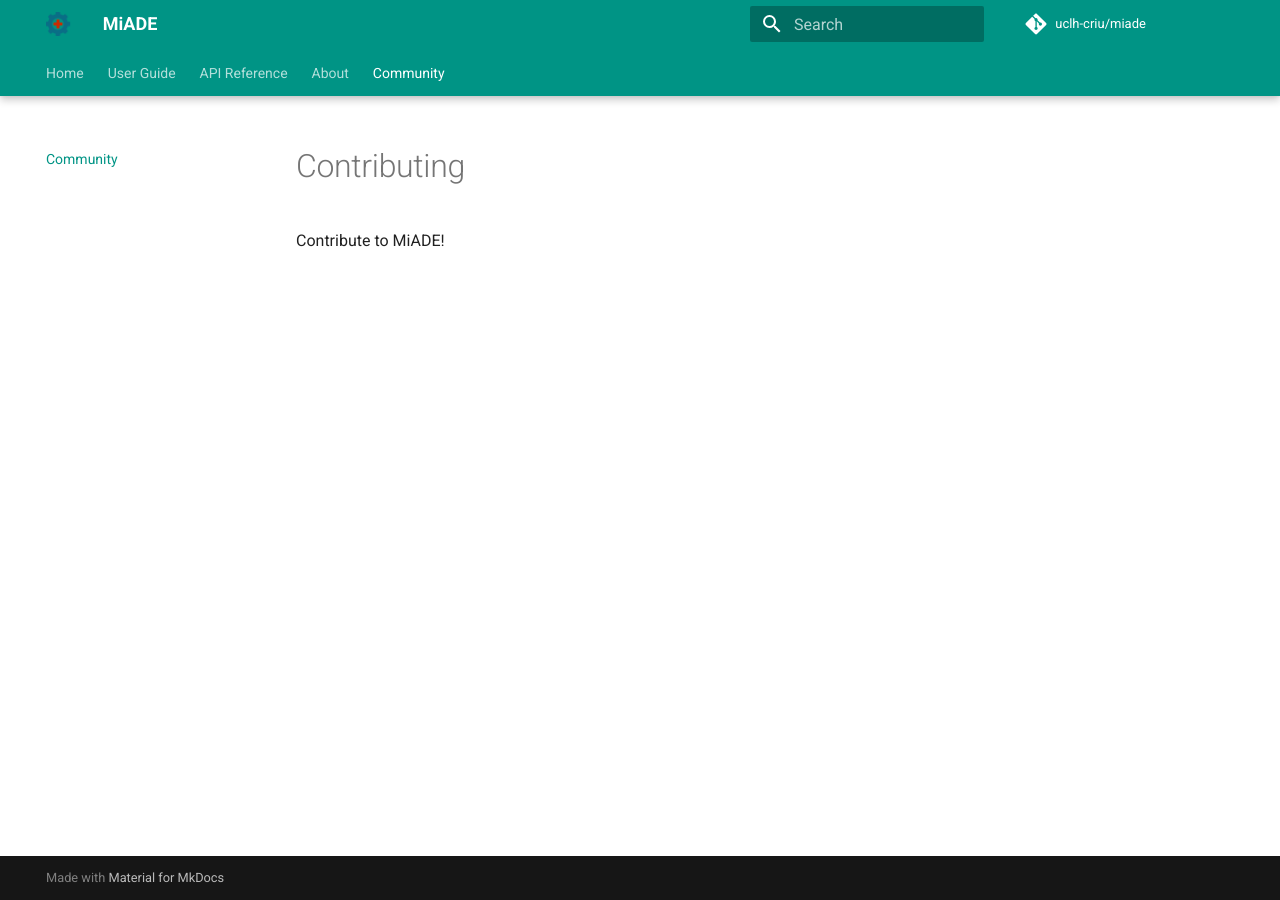
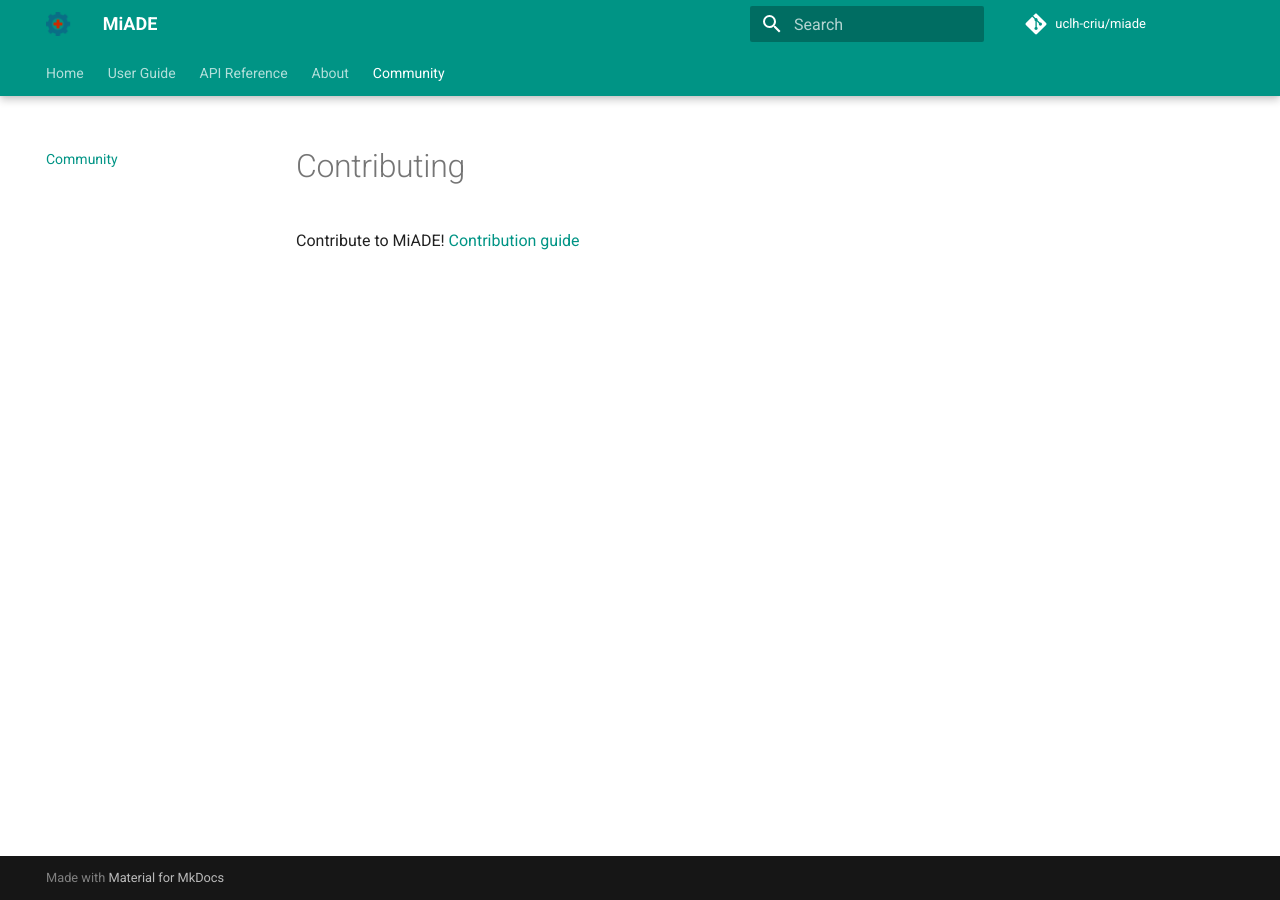
Before and after one commit to uclh-criu/miade, an MkDocs documentation site: the page built from docs/contributing.md, in a window 1280 px wide. Built offline with MkDocs 1.6.1 and Material for MkDocs 9.7.7, drawn with Linux system fonts in a browser that asks for light colours; comment, search, counter and statistics services are not loaded.

Commit message:
Add link to contribution page

```diff
--- a/docs/contributing.md
+++ b/docs/contributing.md
@@ -1,3 +1,3 @@
 # Contributing
 
-Contribute to MiADE!
+Contribute to MiADE! [Contribution guide](https://github.com/uclh-criu/miade/blob/master/CONTRIBUTING.md)
```
